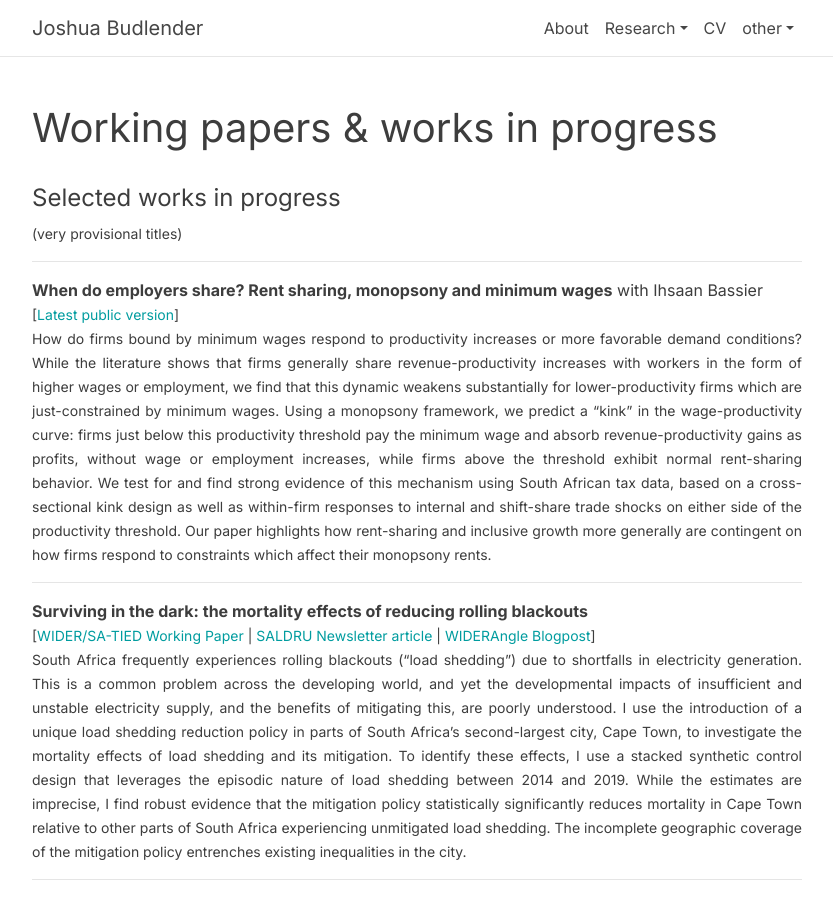
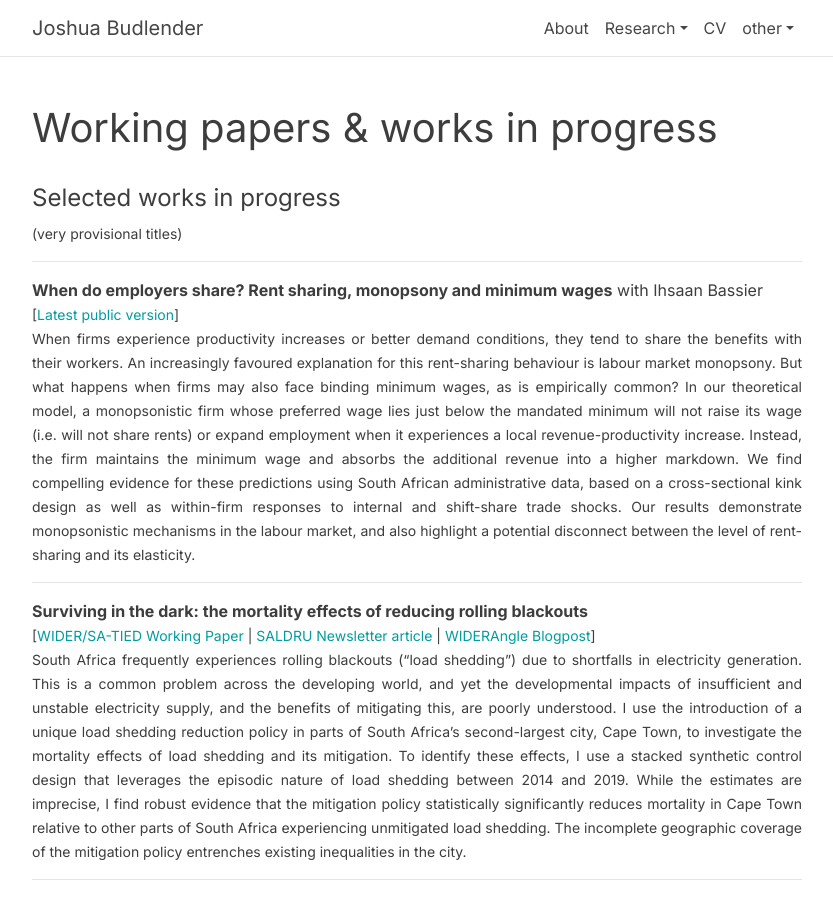
Before and after one commit to jbudlender/jbudlender.github.io, a Jekyll site: the page built from _pages/working.md, in a window 1280 px wide and 900 px high. Shown: the whole window, without its empty margins (223-1056 px from the left). Built offline with Jekyll 4.4.1, drawn with Linux system fonts in a browser that asks for light colours; comment, search, counter and statistics services are not loaded; a style sheet for code colours, icons or effects is not loaded.

Commit message:
rent sharing paper update

```diff
--- a/_pages/working.md
+++ b/_pages/working.md
@@ -12,7 +12,7 @@ nav: false
 * * *
 **When do employers share? Rent sharing, monopsony and minimum wages** with Ihsaan Bassier
 <small>[[Latest public version](/assets/pdf/rentsharing.pdf)]
-How do firms bound by minimum wages respond to productivity increases or more favorable demand conditions? While the literature shows that firms generally share revenue-productivity increases with workers in the form of higher wages or employment, we find that this dynamic weakens substantially for lower-productivity firms which are just-constrained by minimum wages. Using a monopsony framework, we predict a "kink" in the wage-productivity curve: firms just below this productivity threshold pay the minimum wage and absorb revenue-productivity gains as profits, without wage or employment increases, while firms above the threshold exhibit normal rent-sharing behavior. We test for and find strong evidence of this mechanism using South African tax data, based on a cross-sectional kink design as well as within-firm responses to internal and shift-share trade shocks on either side of the productivity threshold. Our paper highlights how rent-sharing and inclusive growth more generally are contingent on how firms respond to constraints which affect their monopsony rents.
+When firms experience productivity increases or better demand conditions, they tend to share the benefits with their workers. An increasingly favoured explanation for this rent-sharing behaviour is labour market monopsony. But what happens when firms may also face binding minimum wages, as is empirically common? In our theoretical model, a monopsonistic firm whose preferred wage lies just below the mandated minimum will not raise its wage (i.e. will not share rents) or expand employment when it experiences a local revenue-productivity increase. Instead, the firm maintains the minimum wage and absorbs the additional revenue into a higher markdown. We find compelling evidence for these predictions using South African administrative data, based on a cross-sectional kink design as well as within-firm responses to internal and shift-share trade shocks. Our results demonstrate monopsonistic mechanisms in the labour market, and also highlight a potential disconnect between the level of rent-sharing and its elasticity.
 {: style="text-align: justify"}
 
 * * *
```
